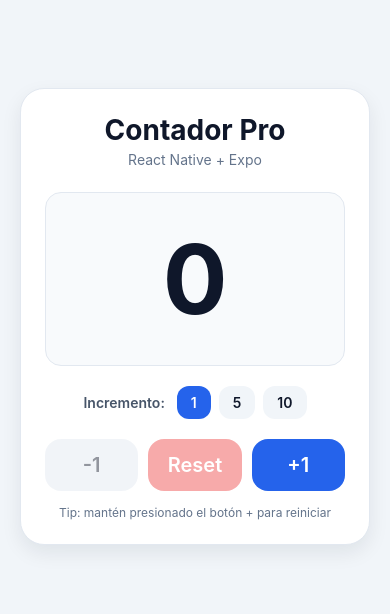
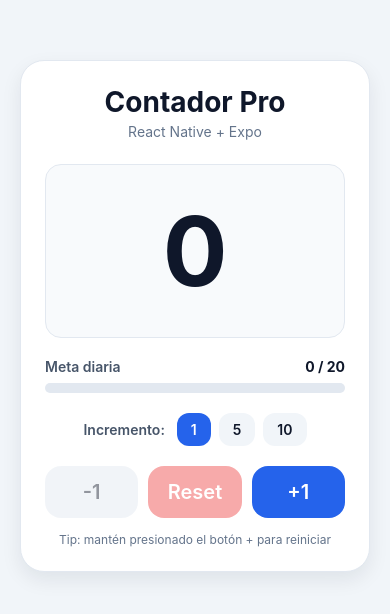
Before and after one commit to andreacollazos-26/app_movil, a React Native app in the folder my-second-mobile-app/: screen / in a window 390 px wide. Shown: the part 106-720 px from the top of the page. Built offline with nearby package versions, Linux system fonts and the light colour scheme.

Commit message:
feat(APP-19): implementar meta diaria y barra de progreso dinamica

```diff
--- a/my-second-mobile-app/App.tsx
+++ b/my-second-mobile-app/App.tsx
@@ -4,10 +4,13 @@ import { Pressable, ScrollView, StyleSheet, Text, View } from 'react-native';
 import FAB from './components/FAB';
 
 const STEP_OPTIONS = [1, 5, 10] as const;
+const GOAL = 20;
 
 export default function App() {
   const [count, setCount] = useState<number>(0);
   const [step, setStep] = useState<number>(1);
+  const progress = Math.min((count / GOAL) * 100, 100);
+  const goalReached = count >= GOAL;
 
   return (
     <View style={styles.screen}>
@@ -20,6 +23,31 @@ export default function App() {
 
           <View style={styles.counterBox}>
             <Text style={styles.textHuge}>{count}</Text>
+          </View>
+
+          <View style={styles.goalSection}>
+            <View style={styles.goalHeader}>
+              <Text style={styles.goalLabel}>Meta diaria</Text>
+              <Text style={styles.goalValue}>
+                {count} / {GOAL}
+              </Text>
+            </View>
+            <View style={styles.progressBar}>
+              <View
+                style={[
+                  styles.progressFill,
+                  {
+                    width: `${progress}%`,
+                    backgroundColor: goalReached ? '#16A34A' : '#2563EB',
+                  },
+                ]}
+              />
+            </View>
+            {goalReached && (
+              <View style={styles.goalBadge}>
+                <Text style={styles.goalBadgeText}>¡Meta alcanzada!</Text>
+              </View>
+            )}
           </View>
 
           <View style={styles.stepRow}>
@@ -149,6 +177,48 @@ const styles = StyleSheet.create({
     fontWeight: 'bold',
     color: '#0F172A',
   },
+  goalSection: {
+    marginTop: 20,
+  },
+  goalHeader: {
+    flexDirection: 'row',
+    justifyContent: 'space-between',
+    alignItems: 'center',
+    marginBottom: 8,
+  },
+  goalLabel: {
+    fontSize: 14,
+    fontWeight: '600',
+    color: '#475569',
+  },
+  goalValue: {
+    fontSize: 14,
+    fontWeight: '700',
+    color: '#0F172A',
+  },
+  progressBar: {
+    height: 10,
+    borderRadius: 999,
+    backgroundColor: '#E2E8F0',
+    overflow: 'hidden',
+  },
+  progressFill: {
+    height: '100%',
+    borderRadius: 999,
+  },
+  goalBadge: {
+    alignSelf: 'center',
+    marginTop: 10,
+    backgroundColor: '#DCFCE7',
+    paddingVertical: 6,
+    paddingHorizontal: 14,
+    borderRadius: 999,
+  },
+  goalBadgeText: {
+    fontSize: 13,
+    fontWeight: '700',
+    color: '#16A34A',
+  },
   stepRow: {
     flexDirection: 'row',
     alignItems: 'center',
```
